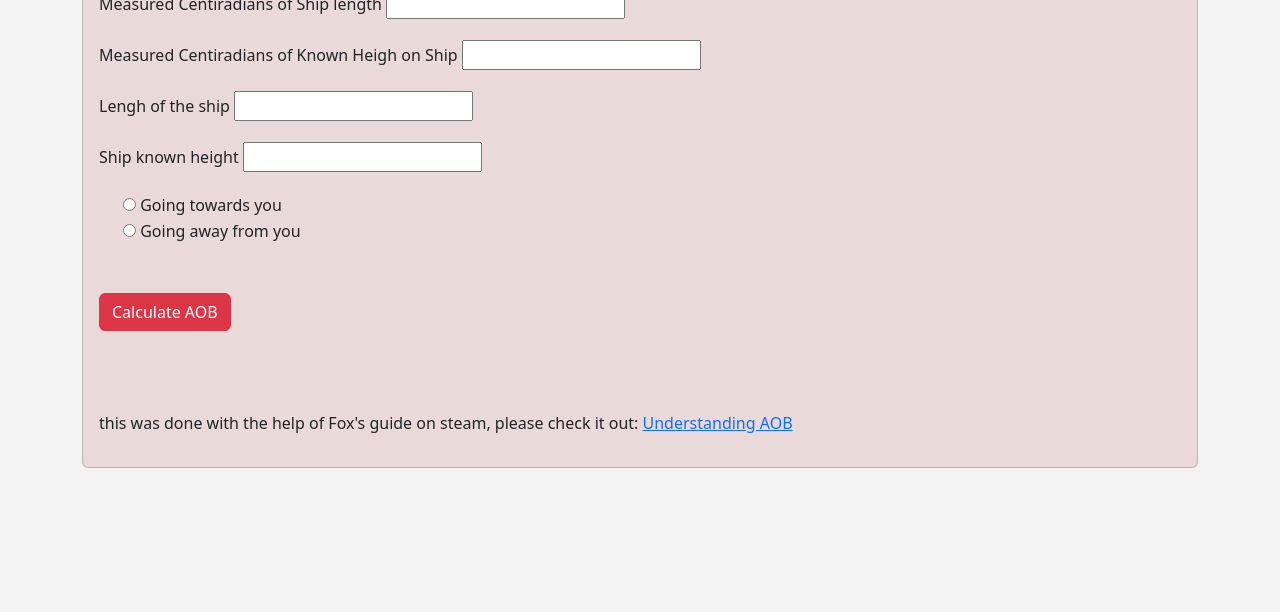
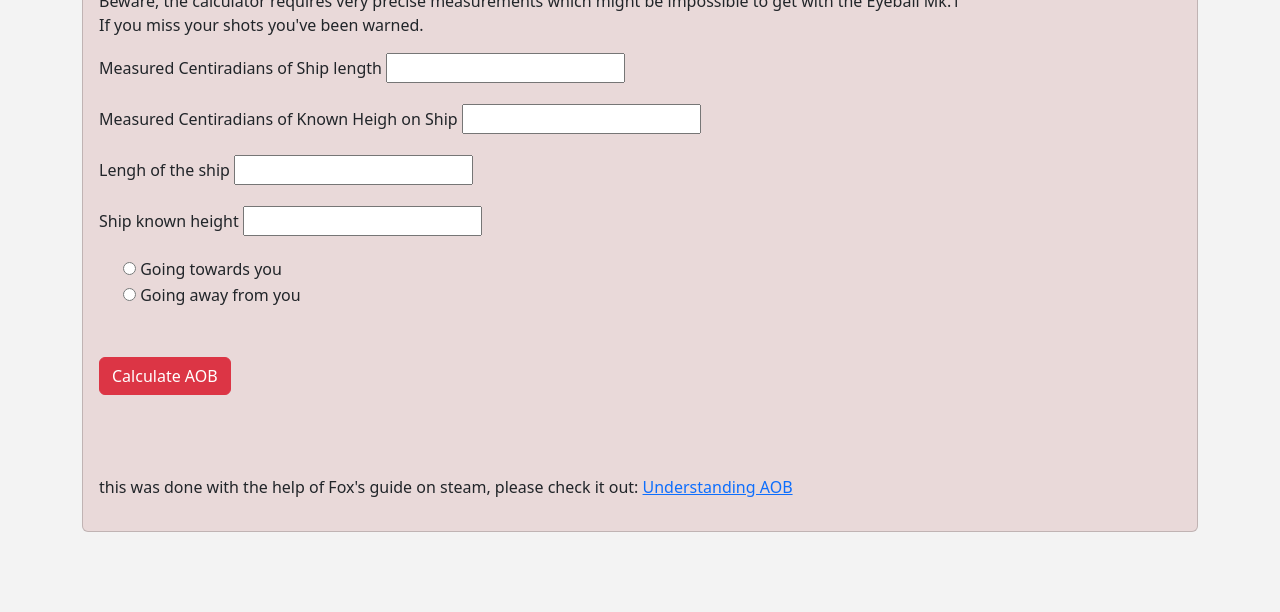
Before and after one commit to TheScaretale/WolfpackCalculator, a plain HTML site: page aob.html in a window 1280 px wide. Shown: the part 188-800 px from the top of the page. Drawn offline with nearby package versions, Linux system fonts and the light colour scheme.

Commit message:
added warning to AOB calc.

```diff
--- a/aob.html
+++ b/aob.html
@@ -30,6 +30,7 @@
         <div class="card">
             <div class="card-body">
                 <h1 class="card-title">Calculatin AOB</h1>
+                <p>Beware, the calculator requires very precise measurements which might be impossible to get with the Eyeball Mk.1<br>If you miss your shots you've been warned.</p>
                 <form>
                     <div class="mb-3">
                         <label for="radiansLength" class="form-label">Measured Centiradians of Ship length</label>
```
